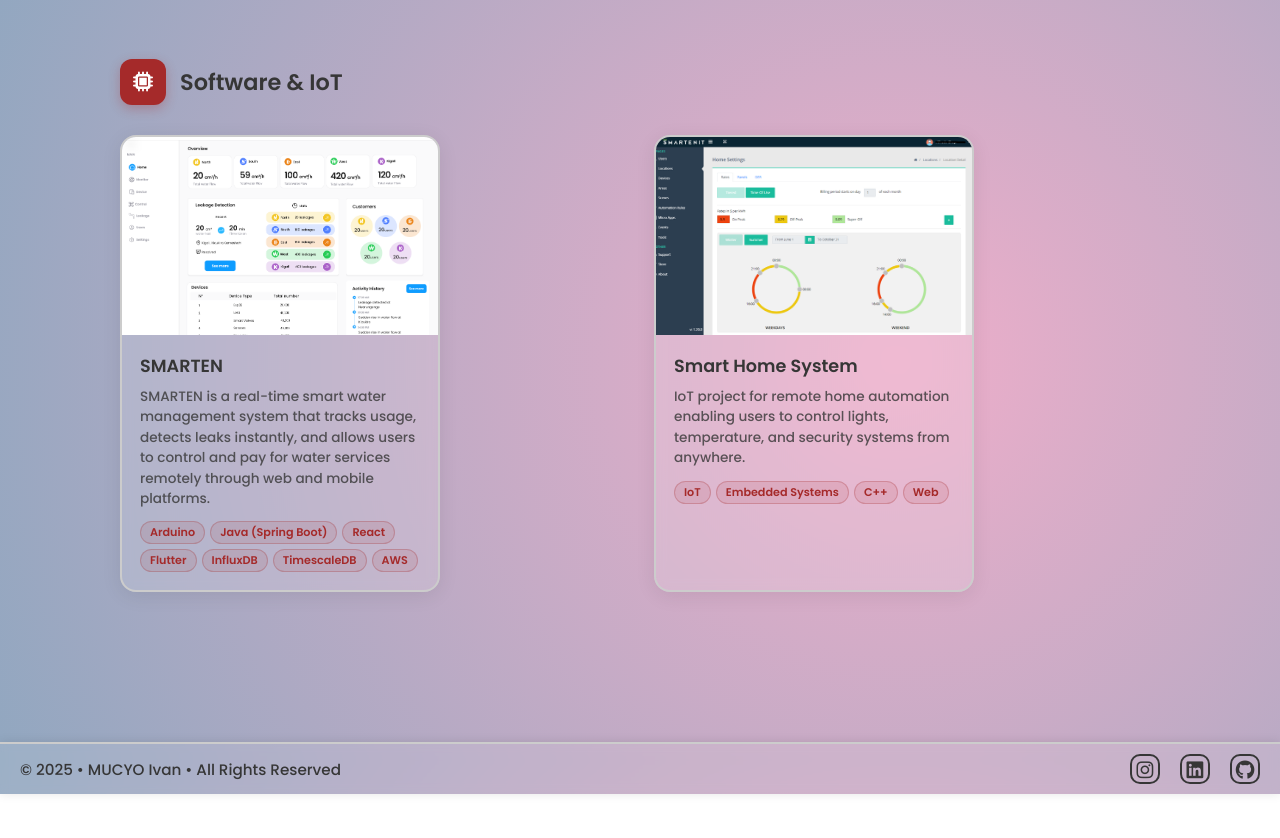
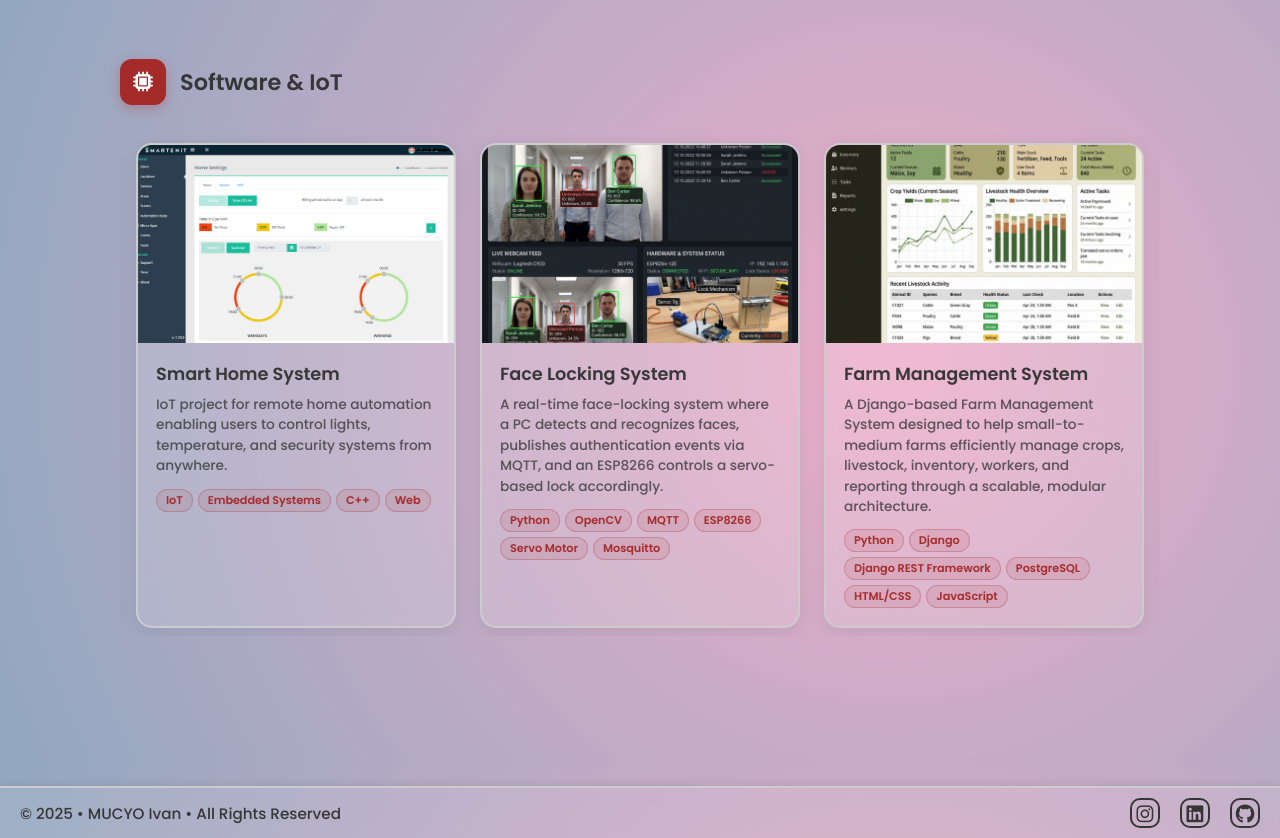
Before and after one commit to Mucyo-Ivan/My-Official-Portfolio, a React (Vite) app: page /projects in a window 1280 px wide. Shown: the part 840-1678 px from the top of the page. Before the commit the page ends 1634 px from the top, so only its background shows below. Built offline with nearby package versions, Linux system fonts and the light colour scheme.

Commit message:
Add Face Locking and Farm Management projects, IoT section now auto-scrolls too

```diff
--- a/src/pages/Projects.tsx
+++ b/src/pages/Projects.tsx
@@ -44,6 +44,20 @@ const Projects: React.FC = () => {
       image: '/Assets/Projects/Smart-Home.png',
       tags: ['IoT', 'Embedded Systems', 'C++', 'Web'],
       github: 'https://github.com/Mucyo-Ivan/Weather-App',
+    },
+    {
+      title: 'Face Locking System',
+      description: 'A real-time face-locking system where a PC detects and recognizes faces, publishes authentication events via MQTT, and an ESP8266 controls a servo-based lock accordingly.',
+      image: '/Assets/Projects/face-locking.png',
+      tags: ['Python', 'OpenCV', 'MQTT', 'ESP8266', 'Servo Motor', 'Mosquitto'],
+      github: 'https://github.com/Mucyo-Ivan/Face-locking-project-with-motor',
+    },
+    {
+      title: 'Farm Management System',
+      description: 'A Django-based Farm Management System designed to help small-to-medium farms efficiently manage crops, livestock, inventory, workers, and reporting through a scalable, modular architecture.',
+      image: '/Assets/Projects/farm-management.png',
+      tags: ['Python', 'Django', 'Django REST Framework', 'PostgreSQL', 'HTML/CSS', 'JavaScript'],
+      github: 'https://github.com/Mucyo-Ivan/Farm-management-System',
     },
   ]
 
@@ -110,8 +124,11 @@ const Projects: React.FC = () => {
             </div>
             <h2>Software &amp; IoT</h2>
           </div>
-          <div className="projects-grid">
-            {iotProjects.map((project, index) => renderCard(project, index))}
+          <div className="projects-scroll-wrapper">
+            <div className="projects-scroll-track">
+              {iotProjects.map((project, index) => renderCard(project, index))}
+              {iotProjects.map((project, index) => renderCard(project, index + iotProjects.length))}
+            </div>
           </div>
         </section>
       </div>
```
Also changed, not shown: public/Assets/Projects/face-locking.png (added), public/Assets/Projects/farm-management.png (added).
